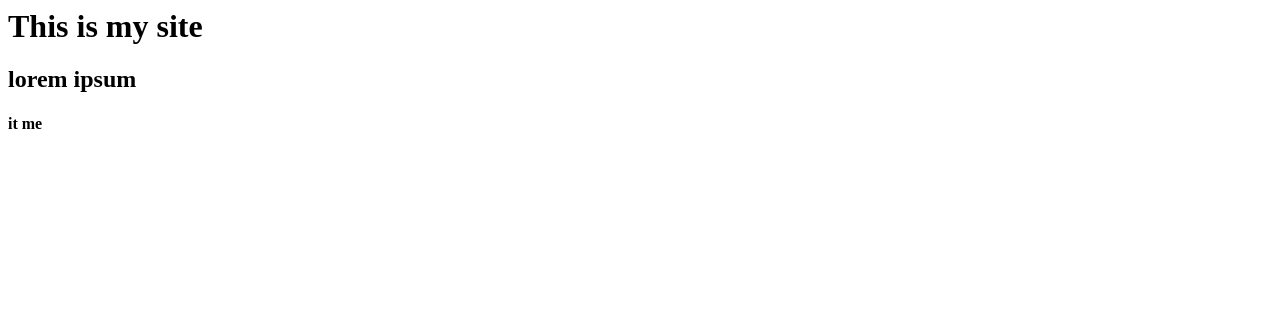
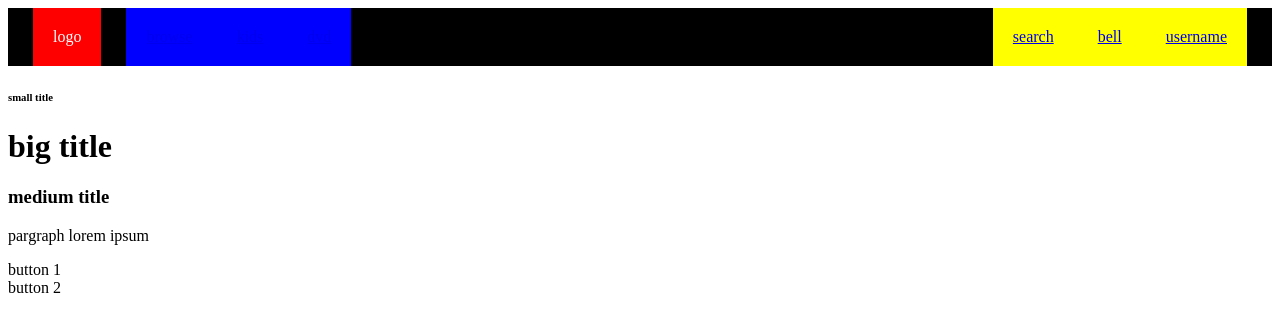
Before and after one commit to GrantHolmes/netflixClone, a plain HTML site: page index.html in a window 1280 px wide. Drawn offline with Linux system fonts and the light colour scheme.

Commit message:
second day commits

```diff
--- a/index.css
+++ b/index.css
@@ -1,3 +1,43 @@
-h1{
-font-style:georgia;
+.header{
+  background:black;
+  color:white;
+  overflow:auto;
+  padding-left: 25px;
+  padding-right: 25px;
 }
+.logo{
+  background:red;
+  display: inline-block;
+  float: left;
+  margin-right: 25px;
+  padding: 20px;
+}
+.leftMenu{
+  background:blue;
+  display: inline-block;
+  float: left;
+}
+.leftMenu ul{
+  list-style: none;
+  padding: 0;
+  margin: 0;
+}
+.leftMenu li{
+  display: inline-block;
+  padding: 20px;
+}
+.rightMenu{
+  float:right;
+  display: inline-block;
+  background: yellow;
+  color:black;
+}
+.rightMenu ul{
+  list-style: none;
+  padding: 0;
+  margin: 0;
+}
+.rightMenu li{
+  display: inline-block;
+  padding: 20px;
+}
--- a/index.html
+++ b/index.html
@@ -1,5 +1,57 @@
-<link rel="stylesheet" type="text/css" href="index.css">
+<html>
+  <head>
+    <link rel="stylesheet" href="index.css">
+    <title>Grant's Site</title>
+  </head>
+  <body>
 
-<h1>This is my site</h1>
-<h2>lorem ipsum</h2>
-<h4>it me</h4>
+
+<div class="header">
+  <div class = "logo">logo</div>
+  <div class="leftMenu">
+    <ul>
+      <li>
+        <a href="kids.html">browse</a>
+      </li>
+      <li>
+        <a href="kids.html">kids</a>
+      </li>
+      <li>
+        <a href="kids.html">dvd</a>
+      </li>
+    </ul>
+
+  </div>
+
+<div class="rightMenu">
+  <ul>
+    <li>
+      <a href="kids.html">search</a>
+    </li>
+    <li>
+      <a href="kids.html">bell</a>
+    </li>
+    <li>
+      <a href="kids.html">username</a>
+    </li>
+  </ul>
+
+</div>
+</div>
+
+
+
+<div class="largeImage">
+  <h6> small title</h6>
+  <h1>big title</h1>
+  <h3>medium title</h3>
+  <p>pargraph lorem ipsum</p>
+    <div>button 1</div>
+    <div> button 2</div>
+</div>
+
+
+
+
+  </body>
+</html>
```
